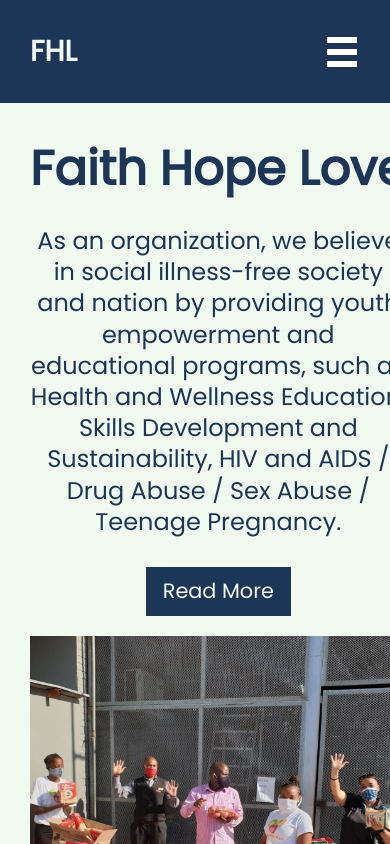
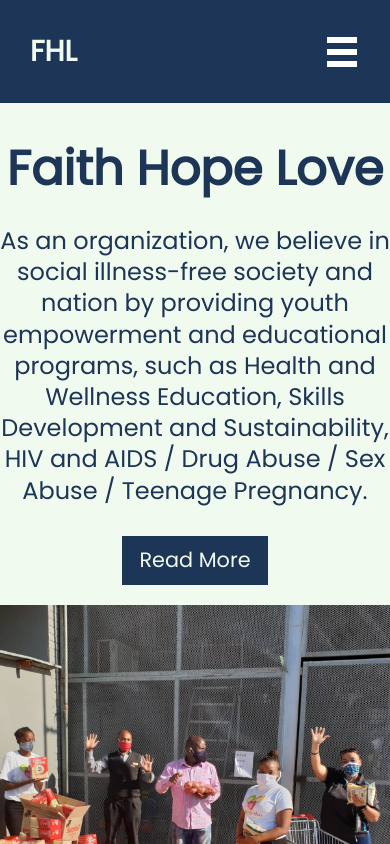
Before and after one commit to SandileMoremedi/fhl-website, a Next.js app: page / in a window 390 px wide. Shown: the top 844 px of the page. Built offline with nearby package versions, Linux system fonts and the light colour scheme.

Commit message:
Removed some padding

```diff
--- a/styles/layout/_header.scss
+++ b/styles/layout/_header.scss
@@ -50,7 +50,7 @@ header {
 @media (max-width: 700px) {
   header .intro {
     flex-direction: column;
-    padding: 0 30px;
+    // padding: 0 30px;
 
     .intro-content,
     .intro-image {
```
